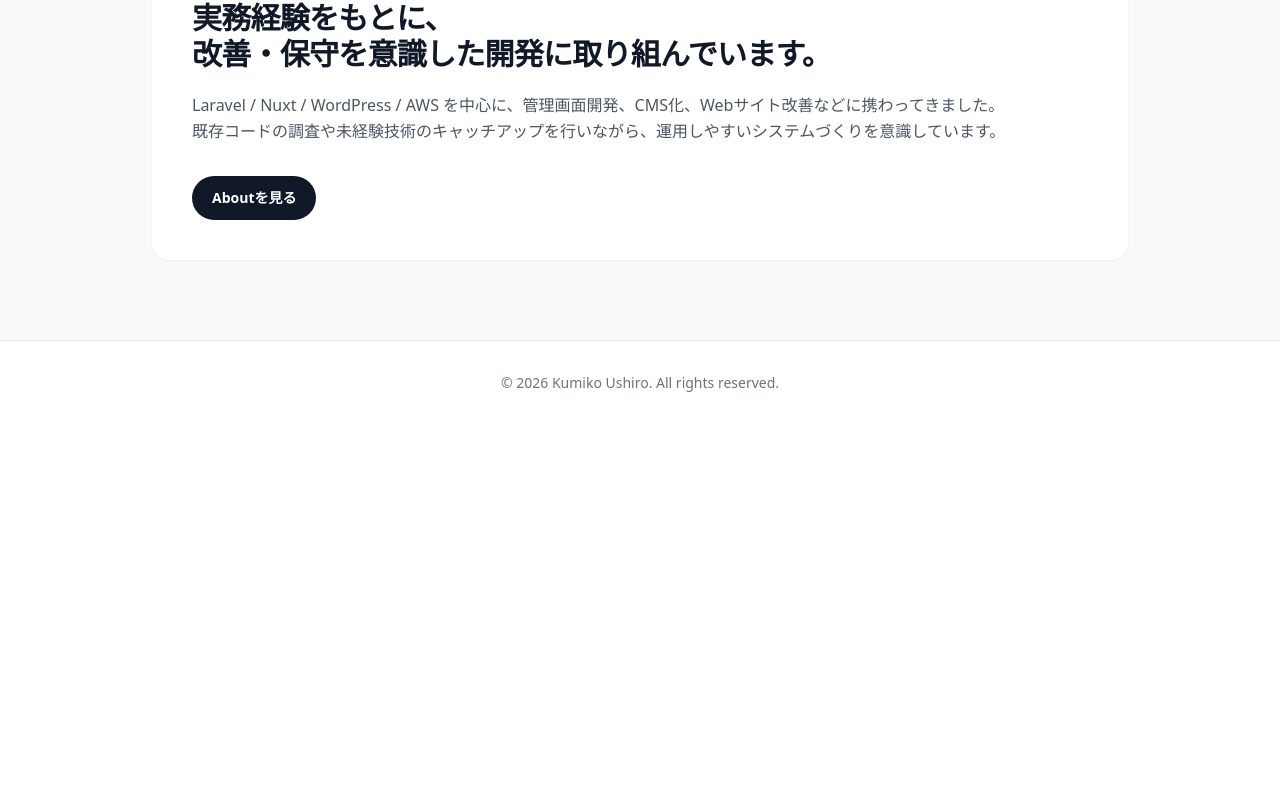
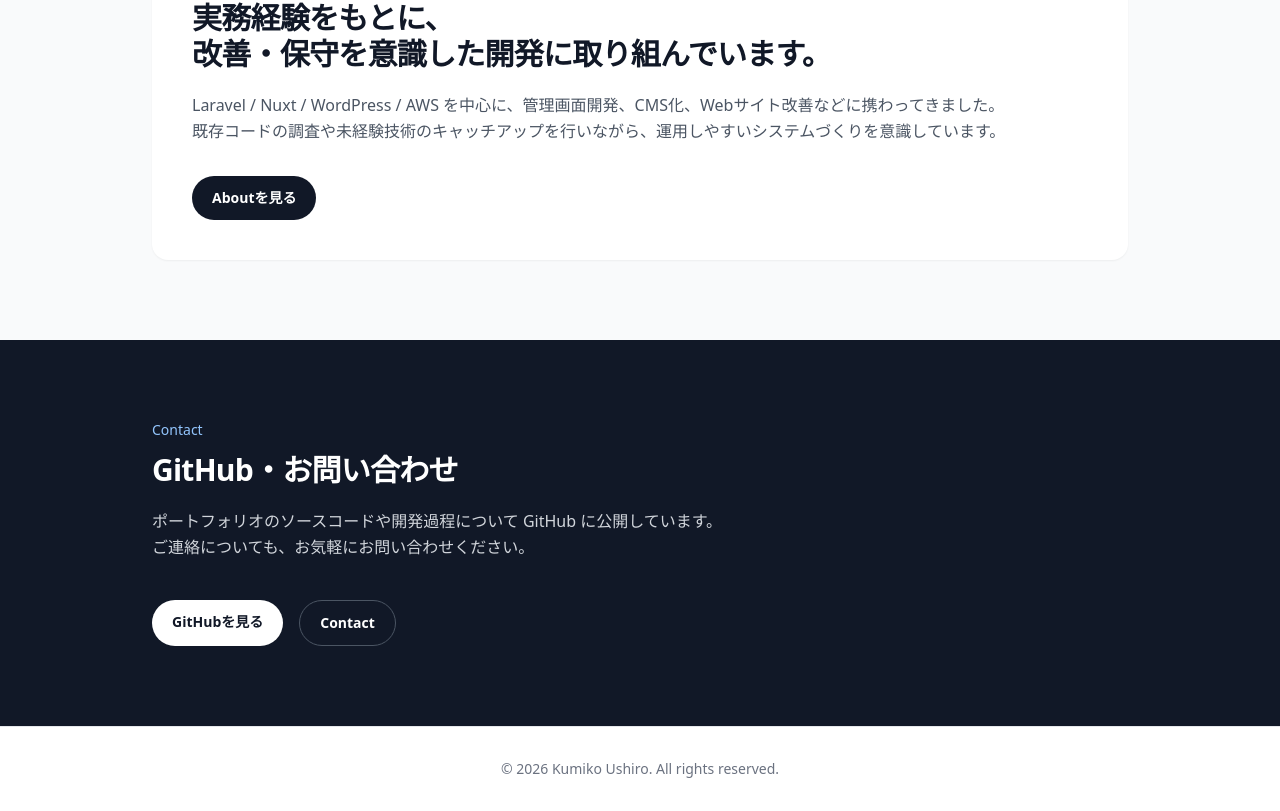
Before and after one commit to ushiro-dev/portfolio, a Nuxt app: page / in a window 1280 px wide. Shown: the part 2503-3314 px from the top of the page. Before the commit the page ends 2928 px from the top, so only its background shows below. Built offline with nearby package versions, Linux system fonts and the light colour scheme.

Commit message:
feat: add contact section

```diff
--- a/app/pages/index.vue
+++ b/app/pages/index.vue
@@ -5,5 +5,6 @@
     <HomeTechStackSection />
     <HomeFeaturedProjectsSection />
     <HomeAboutLinkSection />
+    <HomeContactSection />
   </main>
 </template>
```
